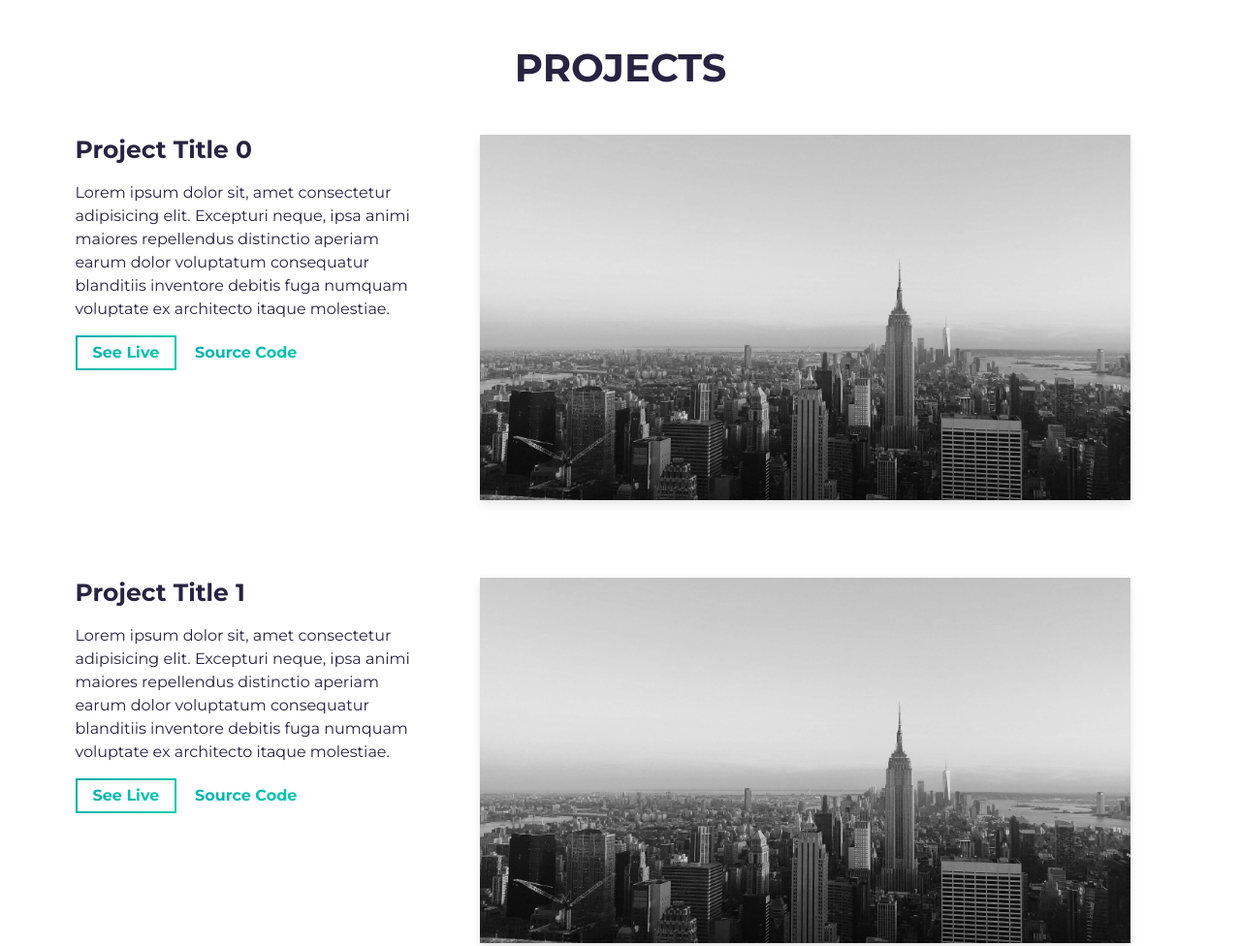
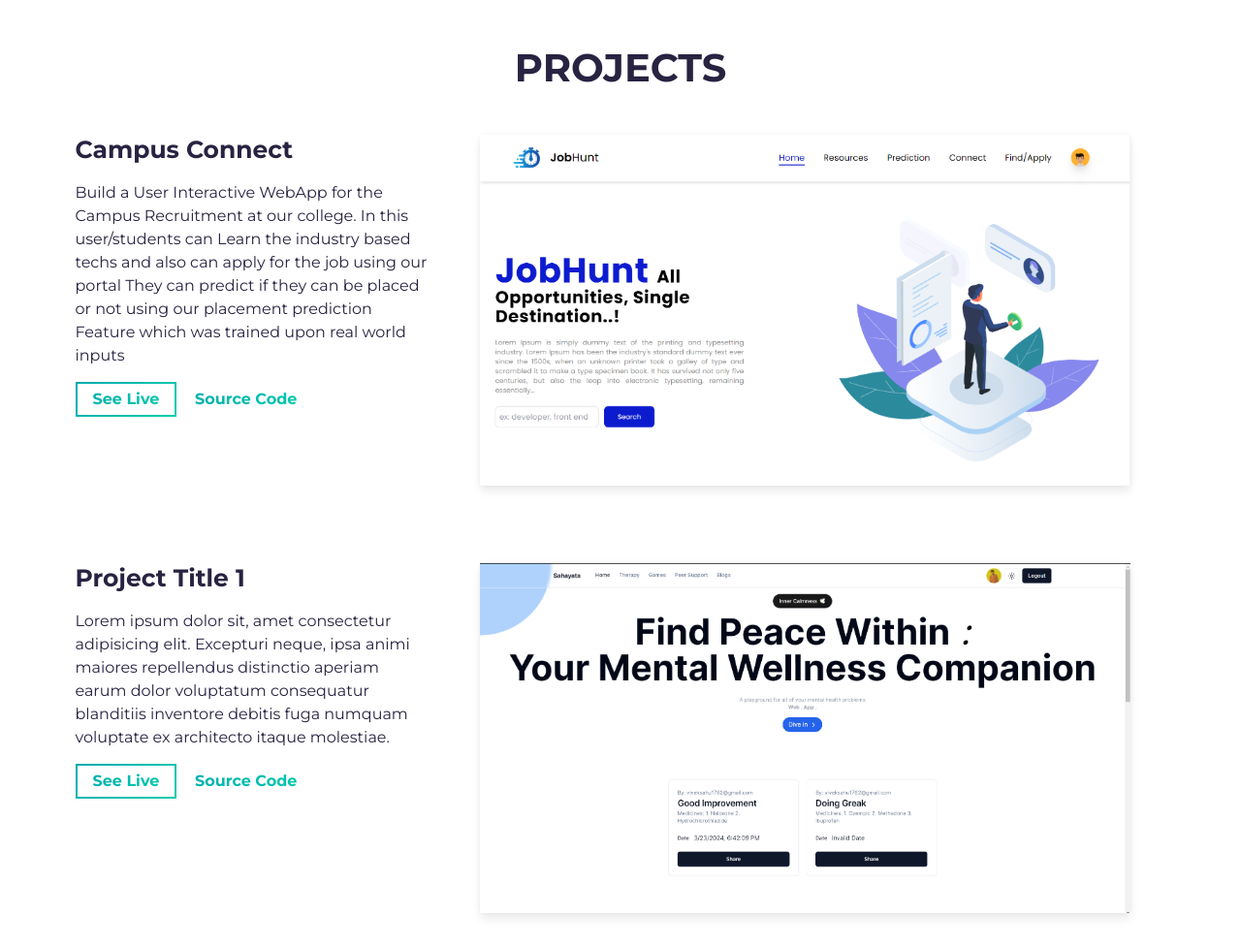
Before and after one commit to DevJSter/simplefolio, a website built with Parcel: page src/index.html in a window 1280 px wide. Shown: the part 1300-2276 px from the top of the page at 97% size. Built offline with nearby package versions, Linux system fonts and the light colour scheme.

Commit message:
projects

```diff
--- a/package.json
+++ b/package.json
@@ -21,9 +21,8 @@
   },
   "homepage": "https://github.com/cobidev/simplefolio#readme",
   "devDependencies": {
-    "@parcel/transformer-sass": "^2.7.0",
-    "parcel": "^2.7.0",
-    "prettier": "^2.7.1"
+    "@parcel/transformer-sass": "^2.12.0",
+    "parcel": "^2.12.0"
   },
   "dependencies": {
     "@popperjs/core": "^2.11.6",
--- a/src/index.html
+++ b/src/index.html
@@ -103,21 +103,20 @@
           <div class="row">
             <div class="col-lg-4 col-sm-12">
               <div class="project-wrapper__text load-hidden">
-                <h3 class="project-wrapper__text-title">Project Title 0</h3>
+                <h3 class="project-wrapper__text-title">Campus Connect</h3>
                 <div>
                   <p class="mb-4">
-                    Lorem ipsum dolor sit, amet consectetur adipisicing elit.
-                    Excepturi neque, ipsa animi maiores repellendus distinctio
-                    aperiam earum dolor voluptatum consequatur blanditiis
-                    inventore debitis fuga numquam voluptate ex architecto
-                    itaque molestiae.
+                    Build a User Interactive WebApp for the Campus Recruitment at our college.
+                    In this user/students can Learn the industry based techs and also can apply for the job using our portal
+                    They can predict if they can be placed or not using our placement prediction Feature which was trained upon real world inputs
+
                   </p>
                 </div>
                 <a
                   rel="noreferrer"
                   target="_blank"
                   class="cta-btn cta-btn--hero"
-                  href="#!"
+                  href="https://jobhunt-aura.vercel.app"
                 >
                   See Live
                 </a>
@@ -125,7 +124,7 @@
                   rel="noreferrer"
                   target="_blank"
                   class="cta-btn text-color-main"
-                  href="#!"
+                  href="https://github.com/DevJSter/aura_hack"
                 >
                   Source Code
                 </a>
@@ -144,7 +143,7 @@
                     <img
                       alt="Project Image"
                       class="img-fluid"
-                      src="assets/project.jpg"
+                      src="assets/project-0.png"
                     />
                   </div>
                 </a>
@@ -198,7 +197,7 @@
                     <img
                       alt="Project Image"
                       class="img-fluid"
-                      src="assets/project.jpg"
+                      src="assets/project-1.png"
                     />
                   </div>
                 </a>
@@ -252,7 +251,7 @@
                     <img
                       alt="Project Image"
                       class="img-fluid"
-                      src="assets/project.jpg"
+                      src="assets/project-2.png"
                     />
                   </div>
                 </a>
@@ -304,7 +303,7 @@
         <hr />
         <!-- Notice: if you want to give me some credit, it will be huge for me! if not, put your data on it -->
         <p class="footer__text">
-          © 2021 - Template developed by
+          © 2024 - Copyrights Claimed by
           <a rel="noreferrer" href="https://github.com/devjster" target="_blank"
             >Shubham </a
           >
```
Also changed, not shown: LICENSE.md (deleted), src/assets/project-0.png (added), src/assets/project-1.png (added), src/assets/project-2.png (added), src/assets/project.jpg (deleted), 2 other files.
